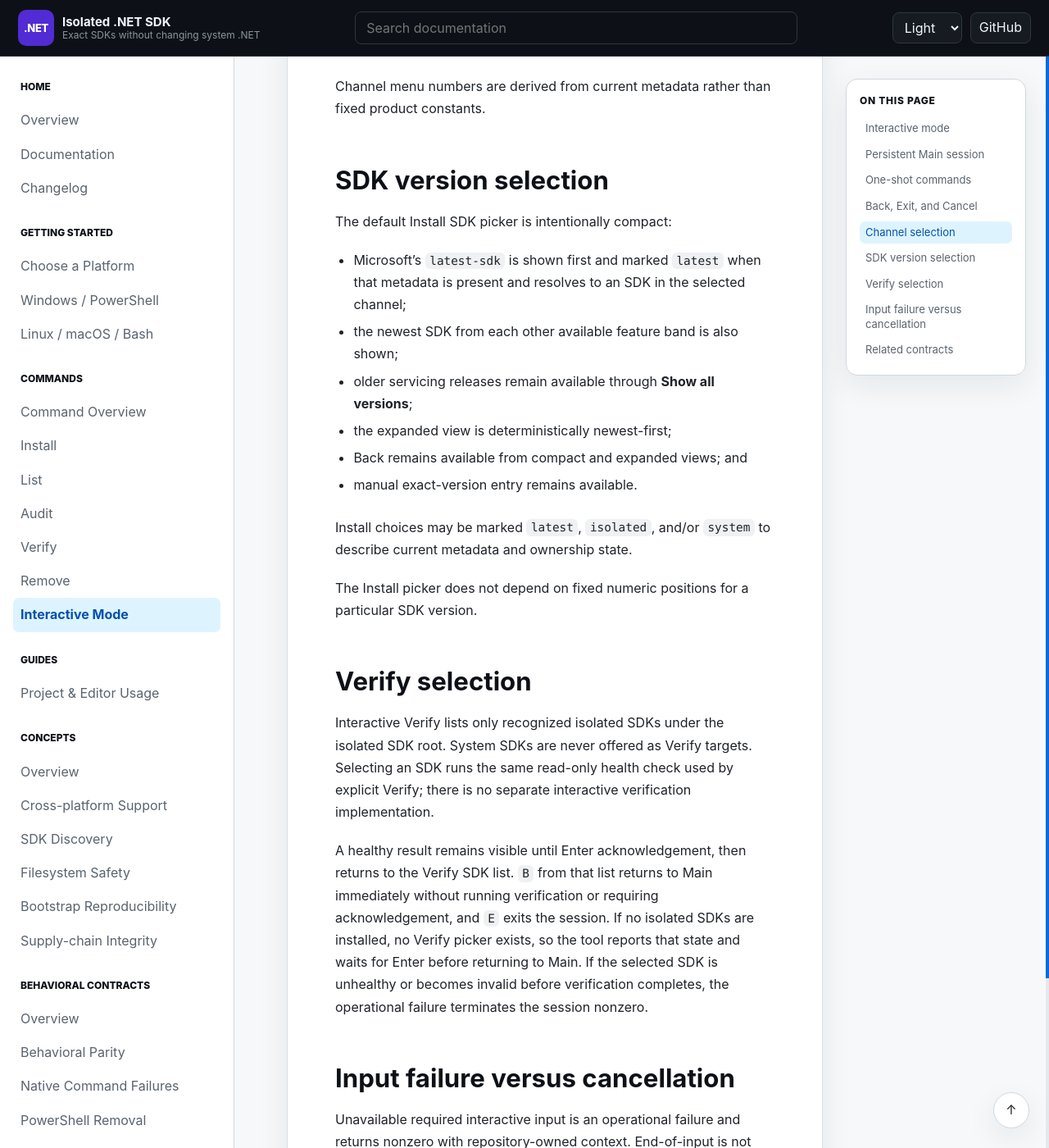
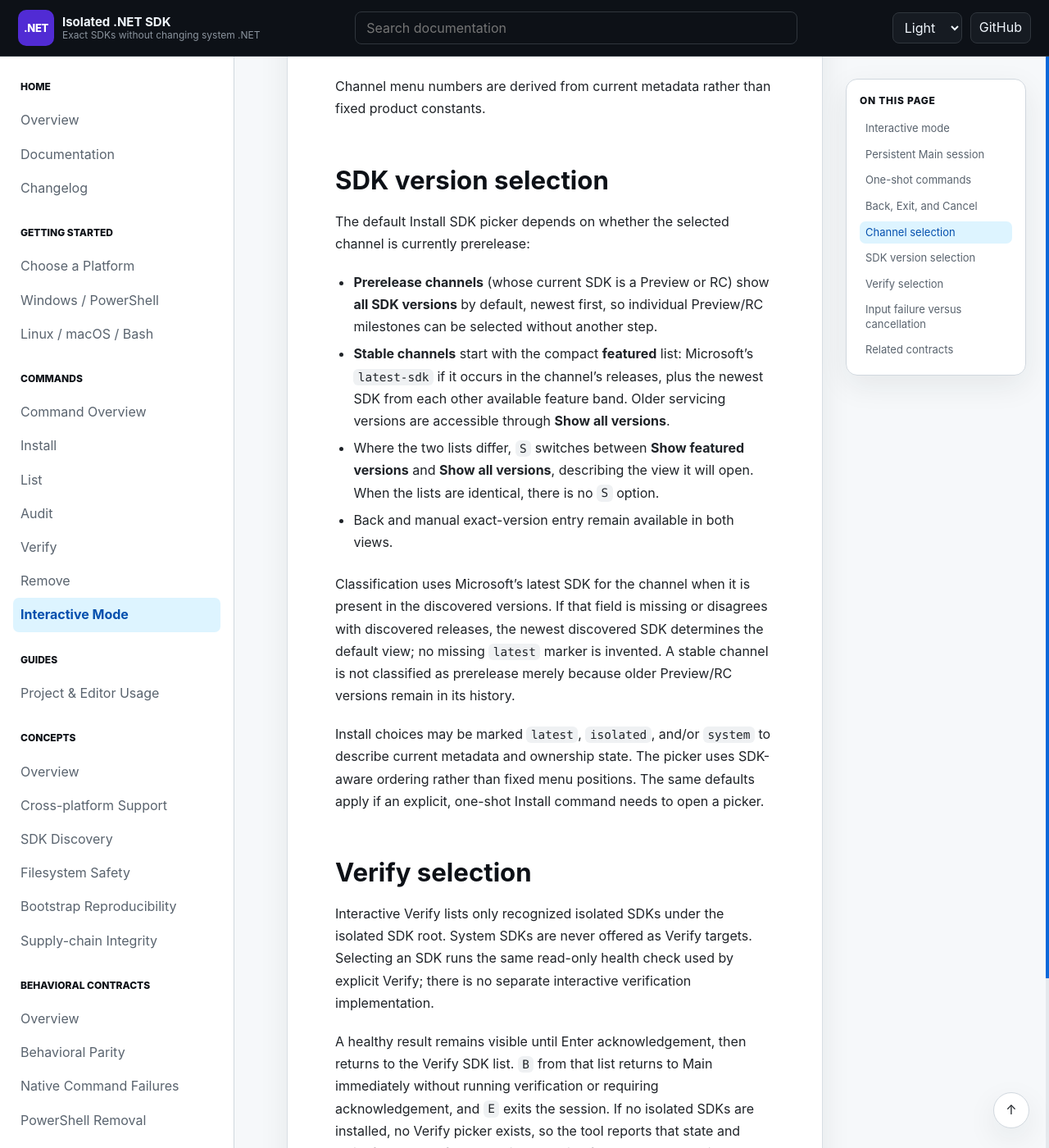
Before and after one commit to infoconex/isolated-dotnet-sdk, a Jekyll site: the page built from docs/commands/interactive.md, in a window 1280 px wide and 1400 px high, scrolled down 4559 px. Shown: the whole window at 82% size. Built offline with Jekyll 4.4.1, drawn with Linux system fonts in a browser that asks for light colours; our own code applies the rules of GitHub Pages for plain Markdown files.

Commit message:
docs: specify prerelease SDK picker view policy (#164)

```diff
--- a/docs/commands/interactive.md
+++ b/docs/commands/interactive.md
@@ -104,18 +104,16 @@ Channel menu numbers are derived from current metadata rather than fixed product
 
 ## SDK version selection
 
-The default Install SDK picker is intentionally compact:
+The default Install SDK picker depends on whether the selected channel is currently prerelease:
 
-- Microsoft's `latest-sdk` is shown first and marked `latest` when that metadata is present and resolves to an SDK in the selected channel;
-- the newest SDK from each other available feature band is also shown;
-- older servicing releases remain available through **Show all versions**;
-- the expanded view is deterministically newest-first;
-- Back remains available from compact and expanded views; and
-- manual exact-version entry remains available.
+- **Prerelease channels** (whose current SDK is a Preview or RC) show **all SDK versions** by default, newest first, so individual Preview/RC milestones can be selected without another step.
+- **Stable channels** start with the compact **featured** list: Microsoft's `latest-sdk` if it occurs in the channel's releases, plus the newest SDK from each other available feature band. Older servicing versions are accessible through **Show all versions**.
+- Where the two lists differ, `S` switches between **Show featured versions** and **Show all versions**, describing the view it will open. When the lists are identical, there is no `S` option.
+- Back and manual exact-version entry remain available in both views.
 
-Install choices may be marked `latest`, `isolated`, and/or `system` to describe current metadata and ownership state.
+Classification uses Microsoft's latest SDK for the channel when it is present in the discovered versions. If that field is missing or disagrees with discovered releases, the newest discovered SDK determines the default view; no missing `latest` marker is invented. A stable channel is not classified as prerelease merely because older Preview/RC versions remain in its history.
 
-The Install picker does not depend on fixed numeric positions for a particular SDK version.
+Install choices may be marked `latest`, `isolated`, and/or `system` to describe current metadata and ownership state. The picker uses SDK-aware ordering rather than fixed menu positions. The same defaults apply if an explicit, one-shot Install command needs to open a picker.
 
 ## Verify selection
 
```
